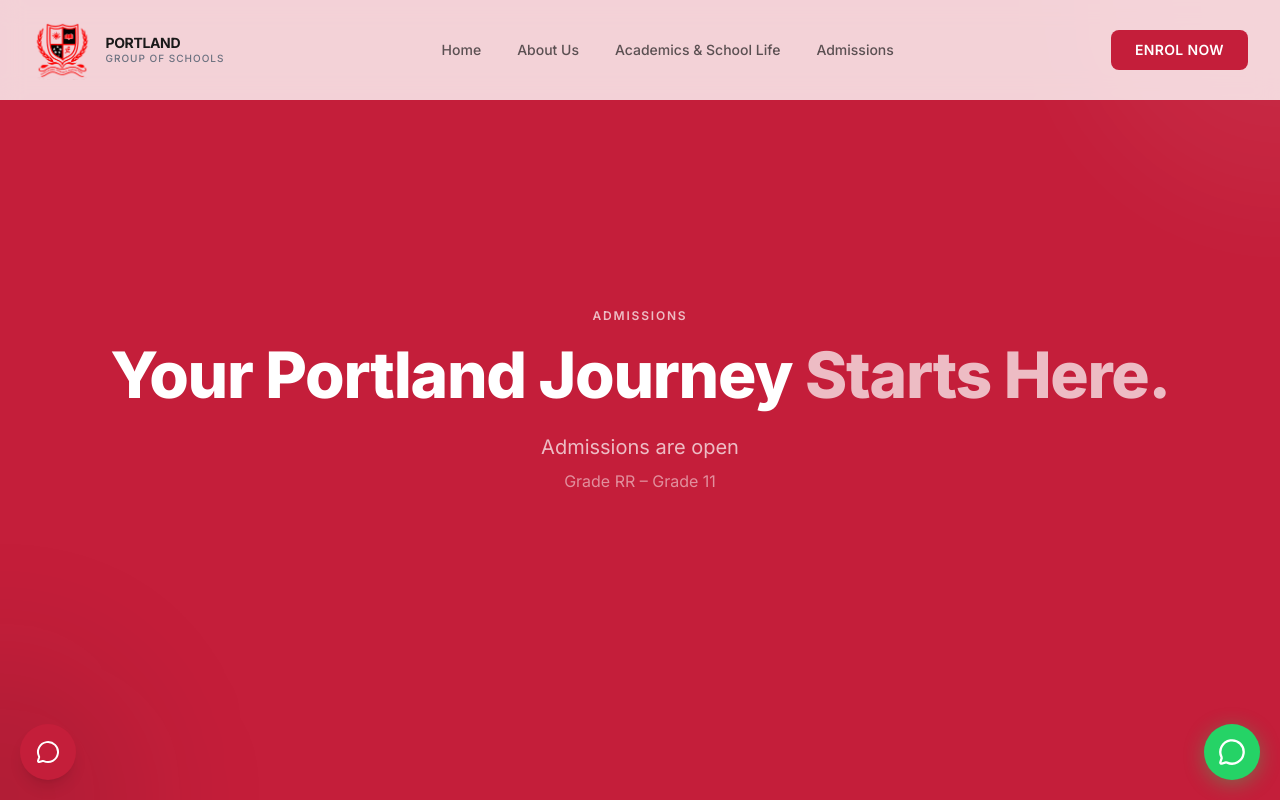
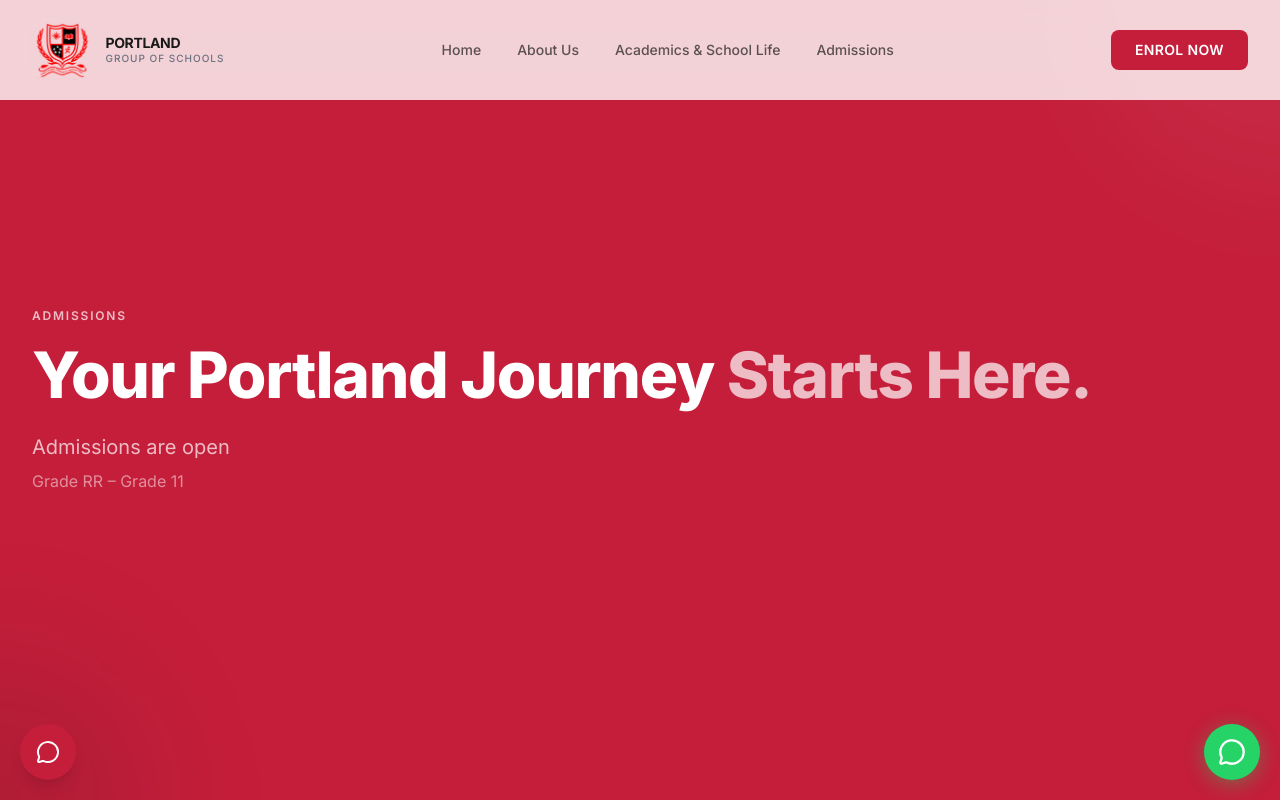
Before and after one commit to Crispen-ux/portland, a Next.js app: page /admissions in a window 1280 px wide. Shown: the top 800 px of the page. Built offline with nearby package versions, Linux system fonts and the light colour scheme.

Commit message:
Fix admissions hero text alignment — left-aligned

```diff
--- a/src/app/admissions/page.tsx
+++ b/src/app/admissions/page.tsx
@@ -58,7 +58,7 @@
         <div className="absolute top-0 right-0 w-96 h-96 bg-white/5 rounded-full blur-3xl -translate-y-1/2 translate-x-1/2" />
         <div className="absolute bottom-0 left-0 w-72 h-72 bg-portland-dark/10 rounded-full blur-3xl translate-y-1/2 -translate-x-1/2" />
 
-        <div className="relative z-10 max-w-7xl mx-auto px-4 sm:px-6 lg:px-8 w-full text-center">
+        <div className="relative z-10 max-w-7xl mx-auto px-4 sm:px-6 lg:px-8 w-full">
           <div
             className={`transition-all duration-700 ${
               heroInView ? "opacity-100 translate-y-0" : "opacity-0 translate-y-8"
```
